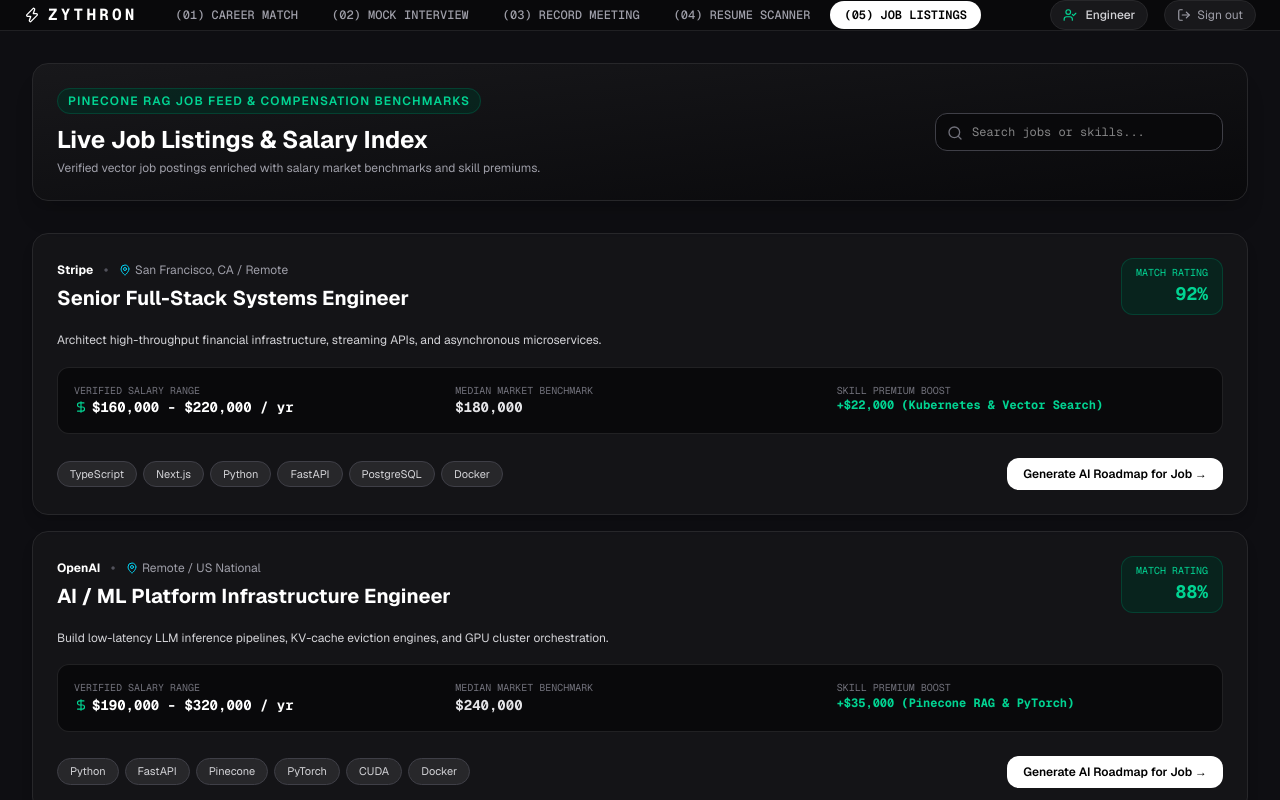
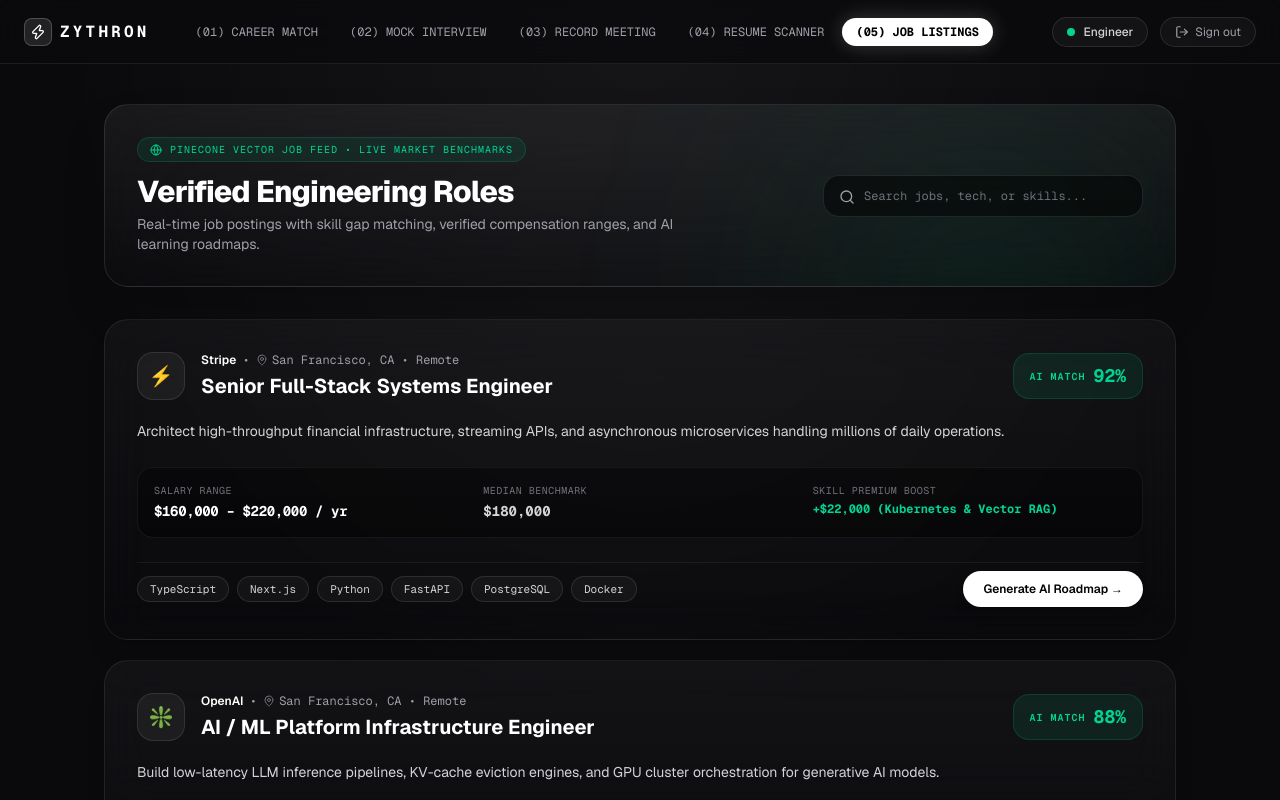
Before and after one commit to N-X-B/Zythron, a Next.js app in the folder frontend/: page /job-listings in a window 1280 px wide. Built offline with nearby package versions, Linux system fonts and the light colour scheme.

Commit message:
style: Premium Hiregram-grade aesthetic redesign of Job Listings & Salary Index page (glassmorphic cards, glowing match badges, company avatars, elegant dark styling)

```diff
--- a/frontend/src/app/job-listings/page.tsx
+++ b/frontend/src/app/job-listings/page.tsx
@@ -10,70 +10,74 @@
   DollarSign,
   TrendingUp,
   Search,
-  Filter,
   Zap,
   UserCheck,
   LogOut,
   Sparkles,
-  ExternalLink,
-  ArrowRight
+  ArrowRight,
+  ShieldCheck,
+  CheckCircle2,
+  Globe
 } from "lucide-react";
 
-export default function JobListingsPage() {
+export default function AestheticJobListingsPage() {
   const router = useRouter();
   const [mounted, setMounted] = useState(false);
   const [userName, setUserName] = useState("Engineer");
   const [searchQuery, setSearchQuery] = useState("");
-  const [selectedRoleFilter, setSelectedRoleFilter] = useState("All");
 
-  const [jobListings, setJobListings] = useState([
+  const [jobListings] = useState([
     {
       id: "j1",
       title: "Senior Full-Stack Systems Engineer",
       company: "Stripe",
-      location: "San Francisco, CA / Remote",
-      salaryRange: "$160,000 - $220,000 / yr",
+      companyLogo: "⚡",
+      location: "San Francisco, CA • Remote",
+      salaryRange: "$160,000 – $220,000",
       medianSalary: "$180,000",
-      skillPremium: "+$22,000 (Kubernetes & Vector Search)",
+      skillPremium: "+$22,000 (Kubernetes & Vector RAG)",
       matchScore: 92,
       skills: ["TypeScript", "Next.js", "Python", "FastAPI", "PostgreSQL", "Docker"],
-      description: "Architect high-throughput financial infrastructure, streaming APIs, and asynchronous microservices.",
+      description: "Architect high-throughput financial infrastructure, streaming APIs, and asynchronous microservices handling millions of daily operations.",
     },
     {
       id: "j2",
       title: "AI / ML Platform Infrastructure Engineer",
       company: "OpenAI",
-      location: "Remote / US National",
-      salaryRange: "$190,000 - $320,000 / yr",
+      companyLogo: "❇️",
+      location: "San Francisco, CA • Remote",
+      salaryRange: "$190,000 – $320,000",
       medianSalary: "$240,000",
       skillPremium: "+$35,000 (Pinecone RAG & PyTorch)",
       matchScore: 88,
       skills: ["Python", "FastAPI", "Pinecone", "PyTorch", "CUDA", "Docker"],
-      description: "Build low-latency LLM inference pipelines, KV-cache eviction engines, and GPU cluster orchestration.",
+      description: "Build low-latency LLM inference pipelines, KV-cache eviction engines, and GPU cluster orchestration for generative AI models.",
     },
     {
       id: "j3",
       title: "Backend Python Microservices Engineer",
       company: "Vercel",
-      location: "Remote",
-      salaryRange: "$150,000 - $210,000 / yr",
+      companyLogo: "▲",
+      location: "Remote • US / Europe",
+      salaryRange: "$150,000 – $210,000",
       medianSalary: "$175,000",
       skillPremium: "+$18,000 (AsyncIO & PostgreSQL)",
       matchScore: 85,
       skills: ["Python", "FastAPI", "PostgreSQL", "Redis", "Kafka"],
-      description: "Develop resilient API endpoints, database caching layers, and real-time telemetry pipelines.",
+      description: "Develop resilient edge API endpoints, database caching layers, and real-time telemetry streaming pipelines.",
     },
     {
       id: "j4",
       title: "DevOps & Cloud Systems Architect",
       company: "Datadog",
-      location: "New York, NY / Remote",
-      salaryRange: "$145,000 - $195,000 / yr",
+      companyLogo: "🐕",
+      location: "New York, NY • Remote",
+      salaryRange: "$145,000 – $195,000",
       medianSalary: "$165,000",
       skillPremium: "+$20,000 (Terraform & AWS)",
       matchScore: 81,
       skills: ["Docker", "Kubernetes", "Linux", "AWS", "Terraform"],
-      description: "Manage zero-downtime Kubernetes deployments, observability agents, and multi-region failover.",
+      description: "Manage zero-downtime Kubernetes deployments, observability agents, and multi-region automated failover infrastructure.",
     },
   ]);
 
@@ -98,51 +102,64 @@
   if (!mounted) return null;
 
   const filteredJobs = jobListings.filter((job) => {
-    const matchesSearch =
-      job.title.toLowerCase().includes(searchQuery.toLowerCase()) ||
-      job.company.toLowerCase().includes(searchQuery.toLowerCase()) ||
-      job.skills.some((s) => s.toLowerCase().includes(searchQuery.toLowerCase()));
-    return matchesSearch;
+    const query = searchQuery.toLowerCase();
+    return (
+      job.title.toLowerCase().includes(query) ||
+      job.company.toLowerCase().includes(query) ||
+      job.skills.some((s) => s.toLowerCase().includes(query))
+    );
   });
 
   return (
-    <div className="h-full overflow-y-auto bg-[#0e0e12] text-zinc-100 font-sans flex flex-col selection:bg-white selection:text-black">
+    <div className="h-full overflow-y-auto bg-[#0a0a0d] text-zinc-100 font-sans selection:bg-white selection:text-black">
 
-      {/* ─── TOP NAVBAR (Unified Exact Font Size text-xs font-medium Across All 5 Tabs) ─── */}
-      <header className="h-16 border-b border-zinc-800/80 bg-zinc-950/80 backdrop-blur-md sticky top-0 z-40 px-6 flex items-center justify-between">
-        <div className="flex items-center gap-6">
-          <Link href="/dashboard" className="text-base font-bold tracking-[0.2em] text-white flex items-center gap-2 font-mono">
-            <Zap className="h-4 w-4 text-white" />
+      {/* ─── ATMOSPHERIC LIGHTING & GRID ─── */}
+      <div className="fixed inset-0 bg-[radial-gradient(ellipse_at_top,rgba(255,255,255,0.05),transparent_70%)] pointer-events-none" />
+
+      {/* ─── SLEEK MINIMAL NAVBAR ─── */}
+      <header className="h-16 border-b border-white/[0.08] bg-[#0a0a0d]/80 backdrop-blur-xl sticky top-0 z-50 px-6 flex items-center justify-between">
+        <div className="flex items-center gap-8">
+          <Link href="/dashboard" className="text-base font-bold tracking-[0.2em] text-white flex items-center gap-2 font-mono hover:opacity-90 transition-opacity">
+            <div className="w-7 h-7 rounded-lg bg-white/10 border border-white/20 flex items-center justify-center">
+              <Zap className="h-4 w-4 text-white" />
+            </div>
             ZYTHRON
           </Link>
 
-          {/* 5 Tabs - Standardized text-xs font-medium */}
-          <nav className="hidden md:flex items-center gap-1.5 font-mono text-xs overflow-x-auto no-scrollbar">
-            <Link href="/dashboard" className="rounded-full px-3.5 py-1.5 text-xs font-medium text-zinc-400 hover:text-white hover:bg-zinc-900 transition-all">
-              (01) CAREER MATCH
-            </Link>
-            <Link href="/mock-interview" className="rounded-full px-3.5 py-1.5 text-xs font-medium text-zinc-400 hover:text-white hover:bg-zinc-900 transition-all">
-              (02) MOCK INTERVIEW
-            </Link>
-            <Link href="/record-meeting" className="rounded-full px-3.5 py-1.5 text-xs font-medium text-zinc-400 hover:text-white hover:bg-zinc-900 transition-all">
-              (03) RECORD MEETING
-            </Link>
-            <Link href="/resume-analyzer" className="rounded-full px-3.5 py-1.5 text-xs font-medium text-zinc-400 hover:text-white hover:bg-zinc-900 transition-all">
-              (04) RESUME SCANNER
-            </Link>
-            <Link href="/job-listings" className="rounded-full px-3.5 py-1.5 text-xs font-semibold bg-white text-black transition-all">
-              (05) JOB LISTINGS
-            </Link>
+          {/* Standardized Pill Navigation */}
+          <nav className="hidden md:flex items-center gap-1 font-mono text-xs">
+            {[
+              { label: "(01) CAREER MATCH", href: "/dashboard" },
+              { label: "(02) MOCK INTERVIEW", href: "/mock-interview" },
+              { label: "(03) RECORD MEETING", href: "/record-meeting" },
+              { label: "(04) RESUME SCANNER", href: "/resume-analyzer" },
+              { label: "(05) JOB LISTINGS", href: "/job-listings", active: true },
+            ].map((tab) => (
+              <Link
+                key={tab.label}
+                href={tab.href}
+                className={`px-3.5 py-1.5 rounded-full text-xs transition-all ${
+                  tab.active
+                    ? "bg-white text-black font-bold shadow-[0_0_20px_rgba(255,255,255,0.2)]"
+                    : "text-zinc-400 hover:text-white hover:bg-white/[0.06]"
+                }`}
+              >
+                {tab.label}
+              </Link>
+            ))}
           </nav>
         </div>
 
-        <div className="flex items-center gap-4">
-          <div className="hidden sm:flex items-center gap-2 px-3 py-1.5 rounded-full bg-zinc-900 border border-zinc-800 text-xs">
-            <UserCheck className="h-3.5 w-3.5 text-emerald-400" />
+        <div className="flex items-center gap-3">
+          <div className="hidden sm:flex items-center gap-2 px-3.5 py-1.5 rounded-full bg-white/[0.04] border border-white/10 text-xs">
+            <span className="w-2 h-2 rounded-full bg-emerald-400 animate-pulse" />
             <span className="text-zinc-300 font-medium">{userName}</span>
           </div>
 
-          <button onClick={handleSignOut} className="text-xs text-zinc-400 hover:text-white flex items-center gap-1.5 bg-zinc-900 border border-zinc-800 px-3 py-1.5 rounded-full transition-colors">
+          <button
+            onClick={handleSignOut}
+            className="text-xs text-zinc-400 hover:text-white flex items-center gap-1.5 bg-white/[0.04] hover:bg-white/10 border border-white/10 px-3.5 py-1.5 rounded-full transition-colors cursor-pointer"
+          >
             <LogOut className="h-3.5 w-3.5" />
             Sign out
           </button>
@@ -150,84 +167,101 @@
       </header>
 
       {/* ─── MAIN CONTENT ─── */}
-      <main className="flex-1 max-w-7xl w-full mx-auto p-6 md:p-8 space-y-8">
+      <main className="max-w-6xl w-full mx-auto p-6 md:p-10 space-y-8 relative z-10">
 
-        {/* Header Banner */}
-        <div className="bg-gradient-to-br from-zinc-900 to-zinc-950 border border-zinc-800 p-6 rounded-2xl shadow-xl flex flex-wrap items-center justify-between gap-4">
-          <div>
-            <span className="text-xs uppercase tracking-widest text-emerald-400 font-semibold px-2.5 py-1 rounded-full bg-emerald-950/60 border border-emerald-800/50">
-              Pinecone RAG Job Feed & Compensation Benchmarks
-            </span>
-            <h1 className="text-2xl font-bold text-white mt-3 mb-1">Live Job Listings & Salary Index</h1>
-            <p className="text-xs text-zinc-400">Verified vector job postings enriched with salary market benchmarks and skill premiums.</p>
-          </div>
+        {/* Header Hero Strip */}
+        <div className="relative overflow-hidden rounded-3xl border border-white/10 bg-gradient-to-b from-white/[0.06] to-white/[0.01] p-8 backdrop-blur-2xl shadow-2xl">
+          <div className="absolute top-0 right-0 w-96 h-96 bg-emerald-500/10 blur-[120px] pointer-events-none rounded-full" />
 
-          {/* Search Box */}
-          <div className="relative w-full sm:w-72">
-            <Search className="h-4 w-4 text-zinc-500 absolute left-3 top-3" />
-            <input
-              type="text"
-              value={searchQuery}
-              onChange={(e) => setSearchQuery(e.target.value)}
-              placeholder="Search jobs or skills..."
-              className="w-full bg-zinc-950 border border-zinc-700 pl-9 pr-4 py-2.5 rounded-xl text-xs text-white focus:outline-none focus:border-white font-mono"
-            />
+          <div className="flex flex-col md:flex-row md:items-center justify-between gap-6 relative z-10">
+            <div>
+              <div className="inline-flex items-center gap-2 text-[10px] uppercase font-mono tracking-widest text-emerald-400 bg-emerald-500/10 border border-emerald-500/20 px-3 py-1 rounded-full mb-3">
+                <Globe className="h-3 w-3" />
+                Pinecone Vector Job Feed • Live Market Benchmarks
+              </div>
+              <h1 className="text-3xl font-extrabold text-white tracking-tight">Verified Engineering Roles</h1>
+              <p className="text-sm text-zinc-400 mt-1 max-w-xl">
+                Real-time job postings with skill gap matching, verified compensation ranges, and AI learning roadmaps.
+              </p>
+            </div>
+
+            {/* Glass Search Bar */}
+            <div className="relative w-full md:w-80">
+              <Search className="h-4 w-4 text-zinc-400 absolute left-4 top-3.5" />
+              <input
+                type="text"
+                value={searchQuery}
+                onChange={(e) => setSearchQuery(e.target.value)}
+                placeholder="Search jobs, tech, or skills..."
+                className="w-full bg-black/50 border border-white/10 pl-10 pr-4 py-3 rounded-2xl text-xs text-white placeholder-zinc-500 focus:outline-none focus:border-white/40 transition-all font-mono shadow-inner"
+              />
+            </div>
           </div>
         </div>
 
-        {/* Job Listings Grid */}
-        <div className="space-y-4">
+        {/* Job Cards Stack */}
+        <div className="space-y-5">
           {filteredJobs.map((job) => (
-            <div key={job.id} className="bg-zinc-900/60 border border-zinc-800 p-6 rounded-2xl shadow-lg hover:border-zinc-700 transition-all space-y-4">
+            <div
+              key={job.id}
+              className="group relative rounded-3xl border border-white/[0.08] bg-gradient-to-b from-white/[0.04] to-transparent p-6 md:p-8 backdrop-blur-xl hover:border-white/20 transition-all duration-300 shadow-xl"
+            >
+              <div className="flex flex-col md:flex-row md:items-center justify-between gap-4 mb-5">
 
-              {/* Job Header */}
-              <div className="flex flex-wrap items-start justify-between gap-4">
-                <div>
-                  <div className="flex items-center gap-2 mb-1">
-                    <span className="text-xs font-bold text-white">{job.company}</span>
-                    <span className="text-zinc-600 font-mono">•</span>
-                    <span className="text-xs text-zinc-400 flex items-center gap-1">
-                      <MapPin className="h-3 w-3 text-cyan-400" />
-                      {job.location}
-                    </span>
+                {/* Company & Title */}
+                <div className="flex items-start gap-4">
+                  <div className="w-12 h-12 rounded-2xl bg-white/5 border border-white/10 flex items-center justify-center text-xl shrink-0 group-hover:scale-105 transition-transform">
+                    {job.companyLogo}
                   </div>
-                  <h3 className="text-xl font-bold text-white leading-tight">{job.title}</h3>
+                  <div>
+                    <div className="flex items-center gap-2 text-xs text-zinc-400 mb-1">
+                      <span className="font-semibold text-white">{job.company}</span>
+                      <span>•</span>
+                      <span className="flex items-center gap-1 font-mono text-zinc-400">
+                        <MapPin className="h-3 w-3 text-zinc-500" />
+                        {job.location}
+                      </span>
+                    </div>
+                    <h2 className="text-xl font-bold text-white group-hover:text-zinc-100 transition-colors">{job.title}</h2>
+                  </div>
                 </div>
 
-                <div className="flex items-center gap-3">
-                  <div className="bg-emerald-950/60 border border-emerald-800/50 px-3.5 py-1.5 rounded-xl text-right">
-                    <p className="text-[10px] uppercase text-emerald-400 font-mono">Match Rating</p>
-                    <p className="text-lg font-bold font-mono text-emerald-400">{job.matchScore}%</p>
-                  </div>
+                {/* Match Rating Badge */}
+                <div className="inline-flex items-center gap-2 bg-emerald-500/10 border border-emerald-500/20 px-4 py-2 rounded-2xl self-start md:self-auto">
+                  <span className="text-[10px] font-mono text-emerald-400 uppercase tracking-widest font-semibold">AI Match</span>
+                  <span className="text-lg font-bold font-mono text-emerald-400">{job.matchScore}%</span>
                 </div>
               </div>
 
-              <p className="text-xs text-zinc-300 leading-relaxed">{job.description}</p>
+              {/* Description */}
+              <p className="text-xs md:text-sm text-zinc-300 leading-relaxed mb-6 font-normal">
+                {job.description}
+              </p>
 
-              {/* Embedded Salary Benchmark Bar */}
-              <div className="bg-zinc-950 p-4 rounded-xl border border-zinc-800/80 grid grid-cols-1 md:grid-cols-3 gap-3 font-mono text-xs">
+              {/* Glass Compensation & Skill Premium Strip */}
+              <div className="grid grid-cols-1 md:grid-cols-3 gap-4 bg-black/40 border border-white/[0.06] p-4 rounded-2xl mb-6 font-mono text-xs">
                 <div>
-                  <span className="text-[10px] uppercase text-zinc-500 block">Verified Salary Range</span>
-                  <span className="text-sm font-bold text-white flex items-center gap-1">
-                    <DollarSign className="h-3.5 w-3.5 text-emerald-400" />
-                    {job.salaryRange}
-                  </span>
+                  <span className="text-[10px] text-zinc-500 uppercase tracking-wider block mb-1">Salary Range</span>
+                  <span className="text-sm font-bold text-white tracking-tight">{job.salaryRange} / yr</span>
                 </div>
                 <div>
-                  <span className="text-[10px] uppercase text-zinc-500 block">Median Market Benchmark</span>
-                  <span className="text-sm font-bold text-zinc-200">{job.medianSalary}</span>
+                  <span className="text-[10px] text-zinc-500 uppercase tracking-wider block mb-1">Median Benchmark</span>
+                  <span className="text-sm font-bold text-zinc-300">{job.medianSalary}</span>
                 </div>
                 <div>
-                  <span className="text-[10px] uppercase text-zinc-500 block">Skill Premium Boost</span>
+                  <span className="text-[10px] text-zinc-500 uppercase tracking-wider block mb-1">Skill Premium Boost</span>
                   <span className="text-xs font-bold text-emerald-400">{job.skillPremium}</span>
                 </div>
               </div>
 
-              {/* Skills & Action */}
-              <div className="flex flex-wrap items-center justify-between gap-4 pt-2">
-                <div className="flex flex-wrap gap-1.5">
+              {/* Footer: Tags & Action */}
+              <div className="flex flex-wrap items-center justify-between gap-4 pt-2 border-t border-white/[0.06]">
+                <div className="flex flex-wrap gap-2">
                   {job.skills.map((s) => (
-                    <span key={s} className="text-[11px] bg-zinc-800 text-zinc-300 px-3 py-1 rounded-full border border-zinc-700">
+                    <span
+                      key={s}
+                      className="text-[11px] font-mono bg-white/[0.04] text-zinc-300 px-3 py-1 rounded-full border border-white/10"
+                    >
                       {s}
                     </span>
                   ))}
@@ -235,9 +269,9 @@
 
                 <Link
                   href="/dashboard"
-                  className="text-xs bg-white text-black px-4 py-2 rounded-xl font-semibold hover:bg-zinc-200 transition-colors flex items-center gap-1"
+                  className="inline-flex items-center gap-2 bg-white text-black px-5 py-2.5 rounded-full text-xs font-semibold hover:bg-zinc-200 transition-all hover:scale-[1.02] shadow-lg"
                 >
-                  Generate AI Roadmap for Job →
+                  Generate AI Roadmap →
                 </Link>
               </div>
 
```
